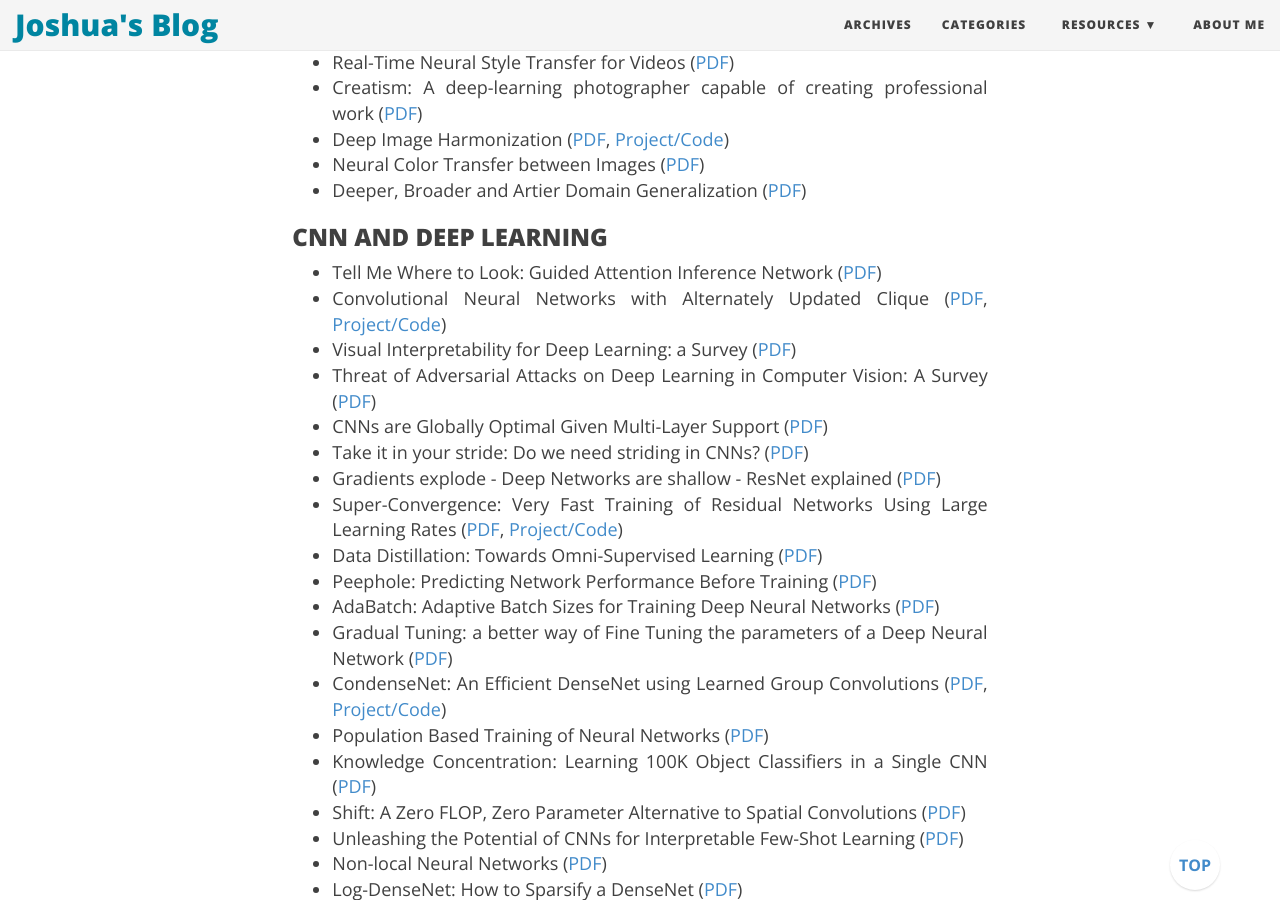
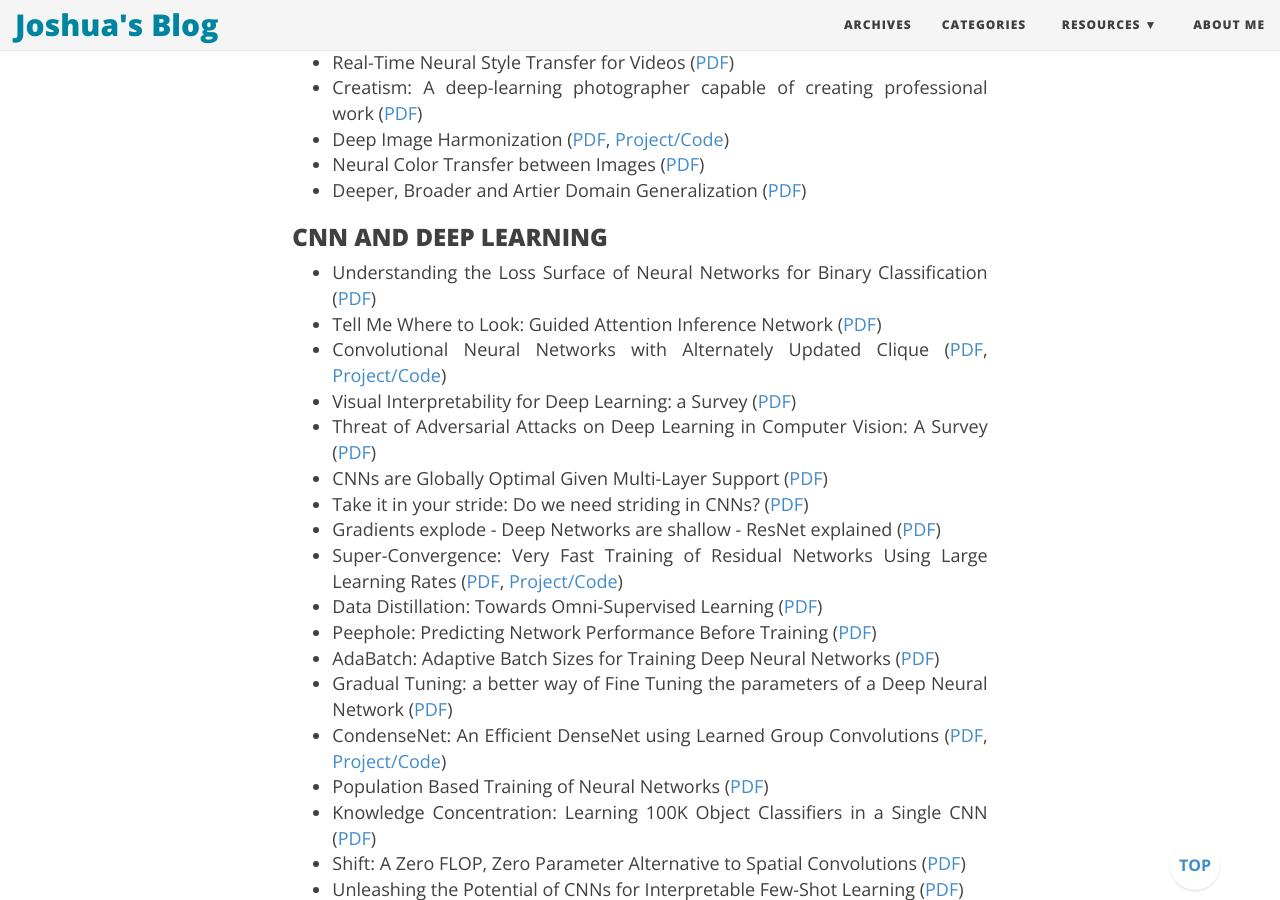
Before and after one commit to joshua19881228/joshua19881228.github.io, a Jekyll site: the page built from _posts/Computer_Vision/2016-08-25-my-jumble-of-computer-vision.md, in a window 1280 px wide and 900 px high, scrolled down 12781 px. Built offline with Jekyll 4.4.1, drawn with Linux system fonts in a browser that asks for light colours; nearby versions of some CDN libraries; formulas are drawn with MathJax 3; comment, search, counter and statistics services are not loaded.

Commit message:
update post

```diff
--- a/_posts/Computer_Vision/2016-08-25-my-jumble-of-computer-vision.md
+++ b/_posts/Computer_Vision/2016-08-25-my-jumble-of-computer-vision.md
@@ -325,6 +325,7 @@ I am going to maintain this page to record a few things about computer vision th
 
 ### CNN AND DEEP LEARNING ###
 
+* Understanding the Loss Surface of Neural Networks for Binary Classification ([PDF](https://arxiv.org/abs/1803.00909))
 * Tell Me Where to Look: Guided Attention Inference Network ([PDF](https://arxiv.org/abs/1802.10171))
 * Convolutional Neural Networks with Alternately Updated Clique ([PDF](https://arxiv.org/abs/1802.10419), [Project/Code](https://github.com/iboing/CliqueNet))
 * Visual Interpretability for Deep Learning: a Survey ([PDF](https://arxiv.org/abs/1802.00614))
```
